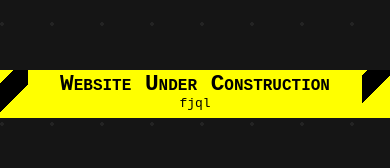
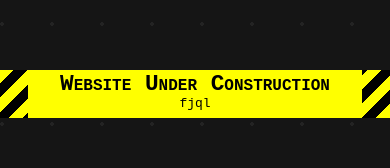
Before and after one commit to fjql/personal, a SvelteKit app: page / in a window 390 px wide. Shown: the part 328-496 px from the top of the page. Built offline with nearby package versions, Linux system fonts and the light colour scheme.

Commit message:
Smaller stripes for small screens

```diff
--- a/src/routes/style.css
+++ b/src/routes/style.css
@@ -40,6 +40,16 @@ main {
         black 30px,
         black 50px
       );
+
+      @media screen and (max-width: 600px) {
+        background-image: repeating-linear-gradient(
+          -45deg,
+          yellow,
+          yellow 10px,
+          black 10px,
+          black 20px
+        );
+      }
     }
 
     #wip-tag {
```
